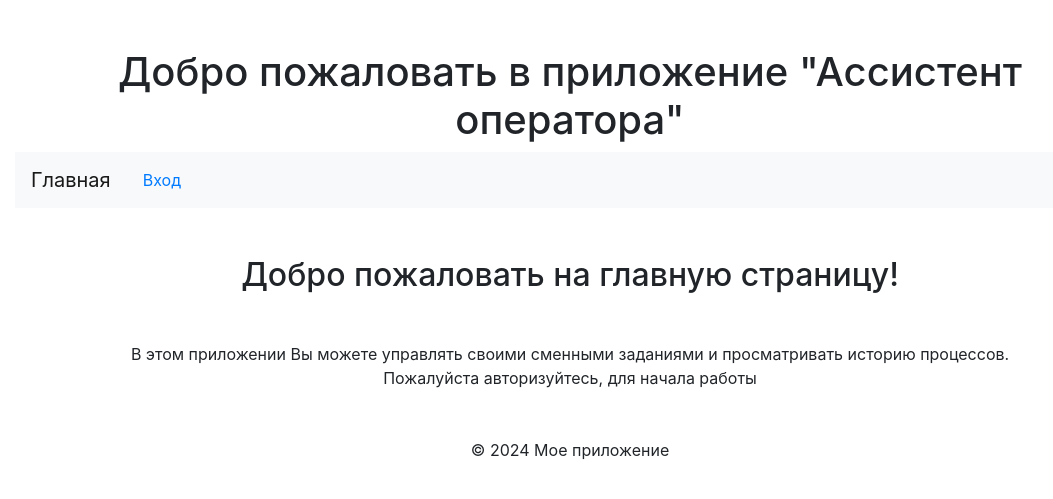
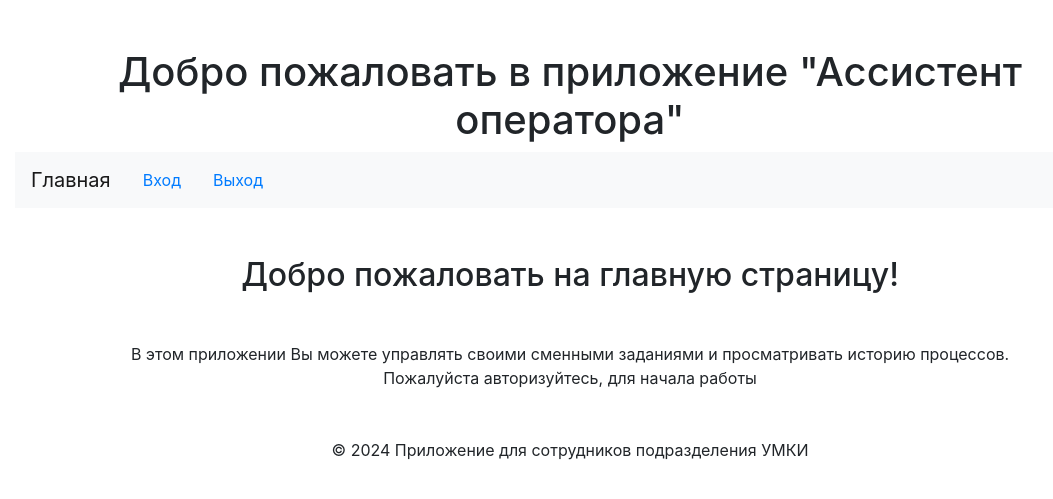
Before and after one commit to Niyaz0912/factory, a Django app: page / in a window 1280 px wide. Shown: the top 499 px of the page, without its empty margins (70-1123 px from the left). Run offline with Django 5.2, Linux system fonts and the light colour scheme; some libraries are stand-ins or nearby versions.

Commit message:
Добавлена кнопка выхода

```diff
--- a/process_history/templates/base.html
+++ b/process_history/templates/base.html
@@ -16,6 +16,7 @@
         <nav class="navbar navbar-expand-lg navbar-light bg-light">
             <a class="navbar-brand" href="{% url 'process_history:home' %}">Главная</a>
             <a class="nav-link" href="{% url 'users:login' %}">Вход</a>
+            <a class="nav-link" href="{% url 'users:logout' %}">Выход</a>
         </nav>
     </header>
 
@@ -25,7 +26,7 @@
     </main>
 
     <footer class="text-center mt-5">
-        <p>© 2024 Мое приложение</p>
+        <p>© 2024 Приложение для сотрудников подразделения УМКИ</p>
     </footer>
 </div>
 
```
